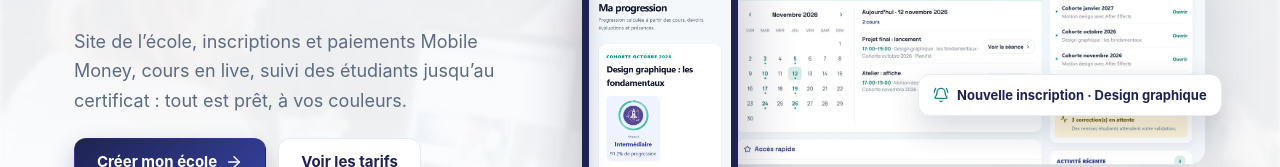
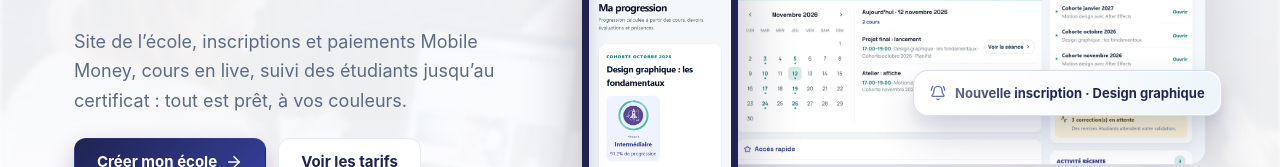
Before and after one commit to harfleur20/academie-des-creatifs-saas, a React (Vite) app in the folder frontend/: page / in a window 1280 px wide. Shown: the part 388-555 px from the top of the page. Built offline with nearby package versions, Linux system fonts and the light colour scheme; no server answers.

Commit message:
feat(landing): add subtle 3D glass notification cards (#18)

```diff
--- a/frontend/src/landing.css
+++ b/frontend/src/landing.css
@@ -119,28 +119,68 @@
 }
 .lp-phone img { border-radius: 22px; }
 
-/* Floating chips over visuals */
+/* Floating notifications: glass cards with a restrained 3D depth. */
+.lp-hero__visual { perspective: 1400px; }
+.lp-hero__notifications {
+  position: absolute; right: -16px; bottom: 132px; width: min(100%, 310px); height: 52px;
+  perspective: 1000px; transform-style: preserve-3d; pointer-events: none;
+}
 .lp-chip {
-  position: absolute; display: inline-flex; align-items: center; gap: 8px;
-  padding: 10px 14px; border-radius: 12px; background: #fff; color: var(--lp-navy-deep);
-  font-size: 13px; font-weight: 700; box-shadow: 0 14px 32px rgba(19, 23, 53, .16); border: 1px solid var(--lp-line);
-  white-space: nowrap;
+  position: absolute; display: inline-flex; align-items: center; gap: 9px;
+  padding: 12px 16px; border-radius: 15px;
+  color: #202653; font-size: 13px; font-weight: 750; white-space: nowrap;
+  background:
+    linear-gradient(135deg, rgba(255,255,255,.94), rgba(245,249,255,.78)),
+    rgba(255,255,255,.84);
+  border: 1px solid rgba(255,255,255,.92);
+  box-shadow:
+    0 22px 42px rgba(24,31,75,.17),
+    0 7px 15px rgba(24,31,75,.08),
+    inset 0 1px 0 rgba(255,255,255,.95);
+  -webkit-backdrop-filter: blur(18px) saturate(150%);
+  backdrop-filter: blur(18px) saturate(150%);
+  transform-style: preserve-3d;
+  backface-visibility: hidden;
 }
-.lp-chip svg { color: var(--lp-mint-ink); }
-.lp-hero__notifications { position: absolute; right: -16px; bottom: 132px; width: min(100%, 310px); height: 44px; }
+.lp-chip::after {
+  content: ""; position: absolute; inset: 1px; border-radius: inherit; pointer-events: none;
+  background: linear-gradient(115deg, rgba(255,255,255,.62), transparent 42%, rgba(28,132,128,.07));
+  opacity: .8;
+}
+.lp-chip svg { position: relative; z-index: 1; color: #1c8480; flex: none; }
 .lp-hero__notification {
   right: 0; bottom: 0; max-width: 100%; opacity: 0; visibility: hidden;
-  transform: translateY(8px) scale(.98); animation: lp-notification-cycle 12s ease-in-out infinite;
+  transform: translate3d(0, 12px, -36px) rotateX(-13deg) rotateY(-9deg) scale(.94);
+  transform-origin: 85% 100%;
+  animation: lp-notification-cycle 12s cubic-bezier(.2,.75,.25,1) infinite;
 }
-.lp-hero__notification--signup { animation-delay: 4s; }
-.lp-hero__notification--activity { animation-delay: 8s; }
+.lp-hero__notification--live { border-color: rgba(28,132,128,.24); }
+.lp-hero__notification--signup { animation-delay: 4s; border-color: rgba(94,105,190,.22); }
+.lp-hero__notification--activity { animation-delay: 8s; border-color: rgba(218,164,72,.28); }
+.lp-hero__notification--signup svg { color: #6570bd; }
+.lp-hero__notification--activity svg { color: #bd8a32; }
 @keyframes lp-notification-cycle {
-  0%, 4% { opacity: 0; visibility: hidden; transform: translateY(8px) scale(.98); }
-  8%, 25% { opacity: 1; visibility: visible; transform: translateY(0) scale(1); }
-  30%, 100% { opacity: 0; visibility: hidden; transform: translateY(-4px) scale(.98); }
+  0%, 4% {
+    opacity: 0; visibility: hidden;
+    transform: translate3d(0, 12px, -36px) rotateX(-13deg) rotateY(-9deg) scale(.94);
+  }
+  8%, 11% {
+    opacity: 1; visibility: visible;
+    transform: translate3d(0, -3px, 18px) rotateX(5deg) rotateY(5deg) scale(1.015);
+  }
+  14%, 25% {
+    opacity: 1; visibility: visible;
+    transform: translate3d(0, 0, 0) rotateX(0) rotateY(0) scale(1);
+  }
+  30%, 100% {
+    opacity: 0; visibility: hidden;
+    transform: translate3d(0, -8px, -22px) rotateX(8deg) rotateY(7deg) scale(.97);
+  }
 }
-.lp-dot { width: 9px; height: 9px; border-radius: 50%; background: #ef4444; box-shadow: 0 0 0 4px rgba(239, 68, 68, .18); }
-
+.lp-dot {
+  position: relative; z-index: 1; width: 9px; height: 9px; flex: none; border-radius: 50%;
+  background: #ef555d; box-shadow: 0 0 0 4px rgba(239,85,93,.14), 0 0 13px rgba(239,85,93,.28);
+}
 /* Formats */
 .lp-formats { background: linear-gradient(180deg, #f8faff 0%, #fff 100%); }
 .lp-formats__grid { display: grid; grid-template-columns: repeat(3, minmax(0, 1fr)); gap: 16px; margin-top: 40px; }
```
